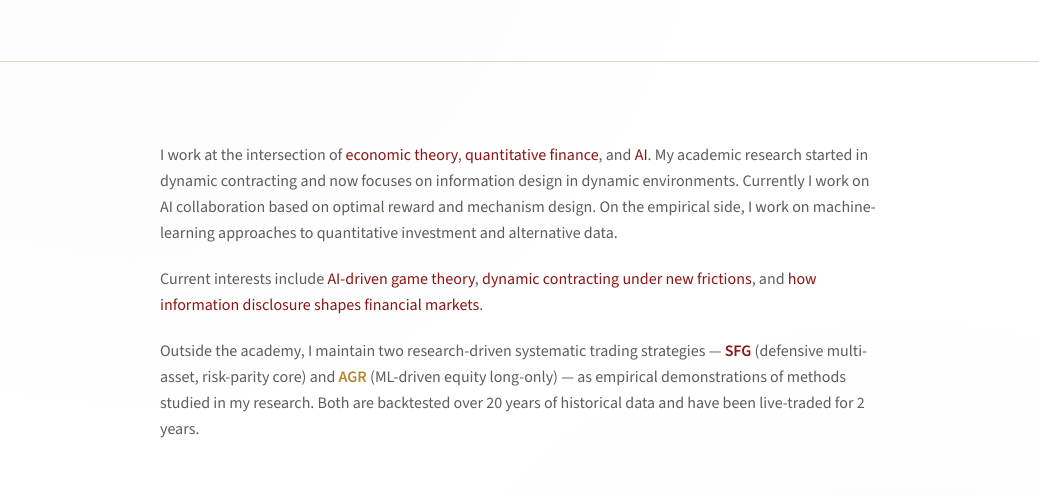
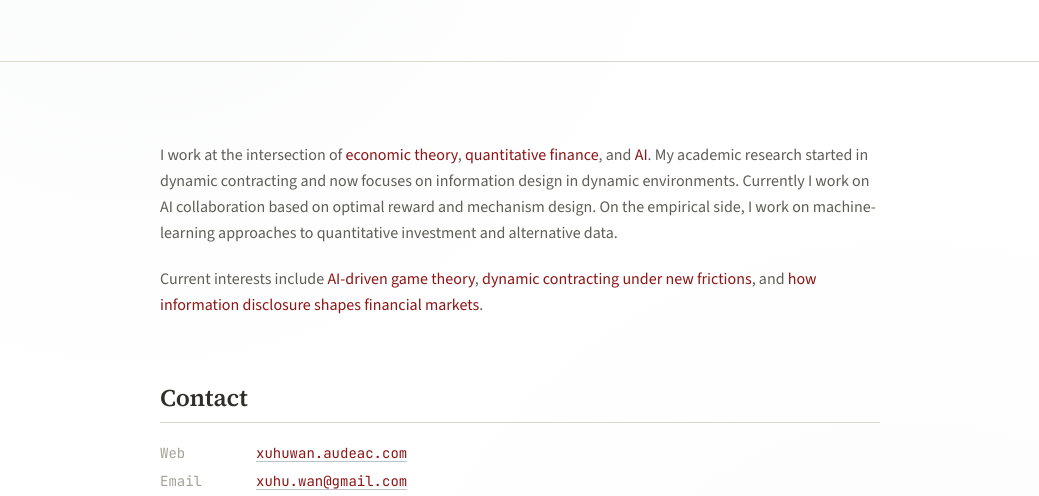
Before and after one commit to wansuite/wansuite.github.io, a website: page about.html in a window 1280 px wide. Shown: the part 295-791 px from the top of the page, without its empty margins (120-1159 px from the left). Drawn offline with nearby package versions, Linux system fonts and the light colour scheme.

Commit message:
About: drop SFG/AGR trading strategies paragraph

```diff
--- a/about.html
+++ b/about.html
@@ -46,9 +46,6 @@
     <p>
       Current interests include <span class="text-accent">AI-driven game theory</span>, <span class="text-accent">dynamic contracting under new frictions</span>, and <span class="text-accent">how information disclosure shapes financial markets</span>.
     </p>
-    <p>
-      Outside the academy, I maintain two research-driven systematic trading strategies — <strong class="text-accent">SFG</strong> (defensive multi-asset, risk-parity core) and <strong class="text-accent-warm">AGR</strong> (ML-driven equity long-only) — as empirical demonstrations of methods studied in my research. Both are backtested over 20 years of historical data and have been live-traded for 2 years.
-    </p>
   </section>
 
   <section class="mt-16">
```
